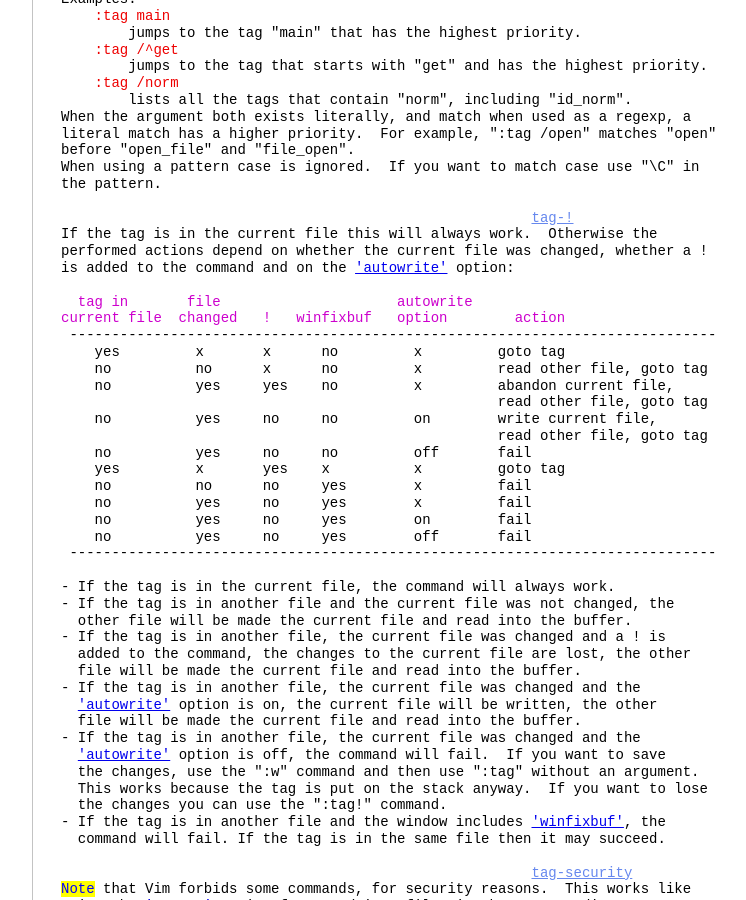
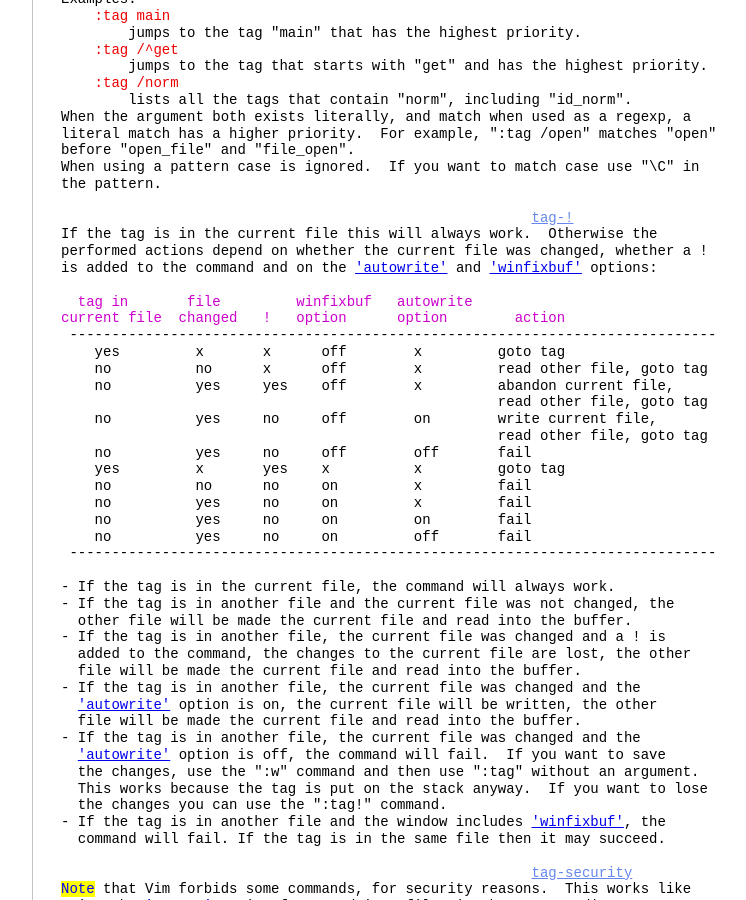
Before and after one commit to vim-jp/vimdoc-en, a Jekyll site: the page built from tagsrch.html, in a window 1280 px wide and 900 px high, scrolled down 6813 px. Shown: the whole window, without its empty margins (340-1086 px from the left). Built offline with Jekyll 4.4.1, drawn with Linux system fonts in a browser that asks for light colours; nearby versions of some CDN libraries; comment, search, counter and statistics services are not loaded; some of the changed text lies outside the part shown.

Commit message:
Generated by GitHub workflow 8307757647
https://github.com/vim-jp/vimdoc-en/actions/runs/8307757647

```diff
--- a/tagsrch.html
+++ b/tagsrch.html
@@ -3,7 +3,7 @@ layout: vimdoc
 helpname: 'tagsrch'
 ---
 <div id='vimCodeElement'>
-<a class="Constant" href="tagsrch.html" name="tagsrch.txt">tagsrch.txt</a>&nbsp;&nbsp; For&nbsp;<span class="Identifier">Vim version 9.1.</span>&nbsp;&nbsp;Last change: 2024 Mar 03<br>
+<a class="Constant" href="tagsrch.html" name="tagsrch.txt">tagsrch.txt</a>&nbsp;&nbsp; For&nbsp;<span class="Identifier">Vim version 9.1.</span>&nbsp;&nbsp;Last change: 2024 Mar 16<br>
 <br>
 <br>
 &nbsp;&nbsp;&nbsp;&nbsp;&nbsp;&nbsp;&nbsp;&nbsp;&nbsp;&nbsp;&nbsp;&nbsp;&nbsp;&nbsp;&nbsp;&nbsp;&nbsp;&nbsp;<span class="Identifier">VIM REFERENCE MANUAL&nbsp;&nbsp;&nbsp;&nbsp;by Bram Moolenaar</span><br>
@@ -412,23 +412,23 @@ the pattern.<br>
 &nbsp;&nbsp;&nbsp;&nbsp;&nbsp;&nbsp;&nbsp;&nbsp;&nbsp;&nbsp;&nbsp;&nbsp;&nbsp;&nbsp;&nbsp;&nbsp;&nbsp;&nbsp;&nbsp;&nbsp;&nbsp;&nbsp;&nbsp;&nbsp;&nbsp;&nbsp;&nbsp;&nbsp;&nbsp;&nbsp;&nbsp;&nbsp;&nbsp;&nbsp;&nbsp;&nbsp;&nbsp;&nbsp;&nbsp;&nbsp;&nbsp;&nbsp;&nbsp;&nbsp;&nbsp;&nbsp;&nbsp;&nbsp;&nbsp;&nbsp;&nbsp;&nbsp;&nbsp;&nbsp;&nbsp;&nbsp;<a class="Constant" href="tagsrch.html#tag-!" name="tag-!">tag-!</a><br>
 If the tag is in the current file this will always work.&nbsp;&nbsp;Otherwise the<br>
 performed actions depend on whether the current file was changed, whether a !<br>
-is added to the command and on the&nbsp;<a class="Type" href="options.html#'autowrite'">'autowrite'</a>&nbsp;option:<br>
+is added to the command and on the&nbsp;<a class="Type" href="options.html#'autowrite'">'autowrite'</a>&nbsp;and&nbsp;<a class="Type" href="options.html#'winfixbuf'">'winfixbuf'</a>&nbsp;options:<br>
 <br>
-&nbsp;&nbsp;<span class="PreProc">tag in&nbsp;&nbsp;&nbsp;&nbsp;&nbsp;&nbsp; file&nbsp;&nbsp;&nbsp;&nbsp;&nbsp;&nbsp;&nbsp;&nbsp;&nbsp;&nbsp;&nbsp;&nbsp;&nbsp;&nbsp;&nbsp;&nbsp;&nbsp;&nbsp;&nbsp;&nbsp; autowrite&nbsp;&nbsp;&nbsp;&nbsp;&nbsp;&nbsp;&nbsp;&nbsp;&nbsp;&nbsp;&nbsp;&nbsp;&nbsp;&nbsp;&nbsp;</span><br>
-<span class="PreProc">current file&nbsp;&nbsp;changed&nbsp;&nbsp; !&nbsp;&nbsp; winfixbuf&nbsp;&nbsp; option&nbsp;&nbsp;&nbsp;&nbsp;&nbsp;&nbsp;&nbsp;&nbsp;action</span><br>
+&nbsp;&nbsp;<span class="PreProc">tag in&nbsp;&nbsp;&nbsp;&nbsp;&nbsp;&nbsp; file&nbsp;&nbsp;&nbsp;&nbsp;&nbsp;&nbsp;&nbsp;&nbsp; winfixbuf&nbsp;&nbsp; autowrite&nbsp;&nbsp;&nbsp;&nbsp;&nbsp;&nbsp;&nbsp;</span><br>
+<span class="PreProc">current file&nbsp;&nbsp;changed&nbsp;&nbsp; !&nbsp;&nbsp; option&nbsp;&nbsp;&nbsp;&nbsp;&nbsp;&nbsp;option&nbsp;&nbsp;&nbsp;&nbsp;&nbsp;&nbsp;&nbsp;&nbsp;action</span><br>
 &nbsp;-----------------------------------------------------------------------------<br>
-&nbsp;&nbsp;&nbsp;&nbsp;yes&nbsp;&nbsp;&nbsp;&nbsp;&nbsp;&nbsp;&nbsp;&nbsp; x&nbsp;&nbsp;&nbsp;&nbsp;&nbsp;&nbsp; x&nbsp;&nbsp;&nbsp;&nbsp;&nbsp;&nbsp;no&nbsp;&nbsp;&nbsp;&nbsp;&nbsp;&nbsp;&nbsp;&nbsp; x&nbsp;&nbsp;&nbsp;&nbsp;&nbsp;&nbsp;&nbsp;&nbsp; goto tag<br>
-&nbsp;&nbsp;&nbsp;&nbsp;no&nbsp;&nbsp;&nbsp;&nbsp;&nbsp;&nbsp;&nbsp;&nbsp;&nbsp;&nbsp;no&nbsp;&nbsp;&nbsp;&nbsp;&nbsp;&nbsp;x&nbsp;&nbsp;&nbsp;&nbsp;&nbsp;&nbsp;no&nbsp;&nbsp;&nbsp;&nbsp;&nbsp;&nbsp;&nbsp;&nbsp; x&nbsp;&nbsp;&nbsp;&nbsp;&nbsp;&nbsp;&nbsp;&nbsp; read other file, goto tag<br>
-&nbsp;&nbsp;&nbsp;&nbsp;no&nbsp;&nbsp;&nbsp;&nbsp;&nbsp;&nbsp;&nbsp;&nbsp;&nbsp;&nbsp;yes&nbsp;&nbsp;&nbsp;&nbsp; yes&nbsp;&nbsp;&nbsp;&nbsp;no&nbsp;&nbsp;&nbsp;&nbsp;&nbsp;&nbsp;&nbsp;&nbsp; x&nbsp;&nbsp;&nbsp;&nbsp;&nbsp;&nbsp;&nbsp;&nbsp; abandon current file,<br>
+&nbsp;&nbsp;&nbsp;&nbsp;yes&nbsp;&nbsp;&nbsp;&nbsp;&nbsp;&nbsp;&nbsp;&nbsp; x&nbsp;&nbsp;&nbsp;&nbsp;&nbsp;&nbsp; x&nbsp;&nbsp;&nbsp;&nbsp;&nbsp;&nbsp;off&nbsp;&nbsp;&nbsp;&nbsp;&nbsp;&nbsp;&nbsp;&nbsp;x&nbsp;&nbsp;&nbsp;&nbsp;&nbsp;&nbsp;&nbsp;&nbsp; goto tag<br>
+&nbsp;&nbsp;&nbsp;&nbsp;no&nbsp;&nbsp;&nbsp;&nbsp;&nbsp;&nbsp;&nbsp;&nbsp;&nbsp;&nbsp;no&nbsp;&nbsp;&nbsp;&nbsp;&nbsp;&nbsp;x&nbsp;&nbsp;&nbsp;&nbsp;&nbsp;&nbsp;off&nbsp;&nbsp;&nbsp;&nbsp;&nbsp;&nbsp;&nbsp;&nbsp;x&nbsp;&nbsp;&nbsp;&nbsp;&nbsp;&nbsp;&nbsp;&nbsp; read other file, goto tag<br>
+&nbsp;&nbsp;&nbsp;&nbsp;no&nbsp;&nbsp;&nbsp;&nbsp;&nbsp;&nbsp;&nbsp;&nbsp;&nbsp;&nbsp;yes&nbsp;&nbsp;&nbsp;&nbsp; yes&nbsp;&nbsp;&nbsp;&nbsp;off&nbsp;&nbsp;&nbsp;&nbsp;&nbsp;&nbsp;&nbsp;&nbsp;x&nbsp;&nbsp;&nbsp;&nbsp;&nbsp;&nbsp;&nbsp;&nbsp; abandon current file,<br>
 &nbsp;&nbsp;&nbsp;&nbsp;&nbsp;&nbsp;&nbsp;&nbsp;&nbsp;&nbsp;&nbsp;&nbsp;&nbsp;&nbsp;&nbsp;&nbsp;&nbsp;&nbsp;&nbsp;&nbsp;&nbsp;&nbsp;&nbsp;&nbsp;&nbsp;&nbsp;&nbsp;&nbsp;&nbsp;&nbsp;&nbsp;&nbsp;&nbsp;&nbsp;&nbsp;&nbsp;&nbsp;&nbsp;&nbsp;&nbsp;&nbsp;&nbsp;&nbsp;&nbsp;&nbsp;&nbsp;&nbsp;&nbsp;&nbsp;&nbsp;&nbsp;&nbsp;read other file, goto tag<br>
-&nbsp;&nbsp;&nbsp;&nbsp;no&nbsp;&nbsp;&nbsp;&nbsp;&nbsp;&nbsp;&nbsp;&nbsp;&nbsp;&nbsp;yes&nbsp;&nbsp;&nbsp;&nbsp; no&nbsp;&nbsp;&nbsp;&nbsp; no&nbsp;&nbsp;&nbsp;&nbsp;&nbsp;&nbsp;&nbsp;&nbsp; on&nbsp;&nbsp;&nbsp;&nbsp;&nbsp;&nbsp;&nbsp;&nbsp;write current file,<br>
+&nbsp;&nbsp;&nbsp;&nbsp;no&nbsp;&nbsp;&nbsp;&nbsp;&nbsp;&nbsp;&nbsp;&nbsp;&nbsp;&nbsp;yes&nbsp;&nbsp;&nbsp;&nbsp; no&nbsp;&nbsp;&nbsp;&nbsp; off&nbsp;&nbsp;&nbsp;&nbsp;&nbsp;&nbsp;&nbsp;&nbsp;on&nbsp;&nbsp;&nbsp;&nbsp;&nbsp;&nbsp;&nbsp;&nbsp;write current file,<br>
 &nbsp;&nbsp;&nbsp;&nbsp;&nbsp;&nbsp;&nbsp;&nbsp;&nbsp;&nbsp;&nbsp;&nbsp;&nbsp;&nbsp;&nbsp;&nbsp;&nbsp;&nbsp;&nbsp;&nbsp;&nbsp;&nbsp;&nbsp;&nbsp;&nbsp;&nbsp;&nbsp;&nbsp;&nbsp;&nbsp;&nbsp;&nbsp;&nbsp;&nbsp;&nbsp;&nbsp;&nbsp;&nbsp;&nbsp;&nbsp;&nbsp;&nbsp;&nbsp;&nbsp;&nbsp;&nbsp;&nbsp;&nbsp;&nbsp;&nbsp;&nbsp;&nbsp;read other file, goto tag<br>
-&nbsp;&nbsp;&nbsp;&nbsp;no&nbsp;&nbsp;&nbsp;&nbsp;&nbsp;&nbsp;&nbsp;&nbsp;&nbsp;&nbsp;yes&nbsp;&nbsp;&nbsp;&nbsp; no&nbsp;&nbsp;&nbsp;&nbsp; no&nbsp;&nbsp;&nbsp;&nbsp;&nbsp;&nbsp;&nbsp;&nbsp; off&nbsp;&nbsp;&nbsp;&nbsp;&nbsp;&nbsp; fail<br>
+&nbsp;&nbsp;&nbsp;&nbsp;no&nbsp;&nbsp;&nbsp;&nbsp;&nbsp;&nbsp;&nbsp;&nbsp;&nbsp;&nbsp;yes&nbsp;&nbsp;&nbsp;&nbsp; no&nbsp;&nbsp;&nbsp;&nbsp; off&nbsp;&nbsp;&nbsp;&nbsp;&nbsp;&nbsp;&nbsp;&nbsp;off&nbsp;&nbsp;&nbsp;&nbsp;&nbsp;&nbsp; fail<br>
 &nbsp;&nbsp;&nbsp;&nbsp;yes&nbsp;&nbsp;&nbsp;&nbsp;&nbsp;&nbsp;&nbsp;&nbsp; x&nbsp;&nbsp;&nbsp;&nbsp;&nbsp;&nbsp; yes&nbsp;&nbsp;&nbsp;&nbsp;x&nbsp;&nbsp;&nbsp;&nbsp;&nbsp;&nbsp;&nbsp;&nbsp;&nbsp;&nbsp;x&nbsp;&nbsp;&nbsp;&nbsp;&nbsp;&nbsp;&nbsp;&nbsp; goto tag<br>
-&nbsp;&nbsp;&nbsp;&nbsp;no&nbsp;&nbsp;&nbsp;&nbsp;&nbsp;&nbsp;&nbsp;&nbsp;&nbsp;&nbsp;no&nbsp;&nbsp;&nbsp;&nbsp;&nbsp;&nbsp;no&nbsp;&nbsp;&nbsp;&nbsp; yes&nbsp;&nbsp;&nbsp;&nbsp;&nbsp;&nbsp;&nbsp;&nbsp;x&nbsp;&nbsp;&nbsp;&nbsp;&nbsp;&nbsp;&nbsp;&nbsp; fail<br>
-&nbsp;&nbsp;&nbsp;&nbsp;no&nbsp;&nbsp;&nbsp;&nbsp;&nbsp;&nbsp;&nbsp;&nbsp;&nbsp;&nbsp;yes&nbsp;&nbsp;&nbsp;&nbsp; no&nbsp;&nbsp;&nbsp;&nbsp; yes&nbsp;&nbsp;&nbsp;&nbsp;&nbsp;&nbsp;&nbsp;&nbsp;x&nbsp;&nbsp;&nbsp;&nbsp;&nbsp;&nbsp;&nbsp;&nbsp; fail<br>
-&nbsp;&nbsp;&nbsp;&nbsp;no&nbsp;&nbsp;&nbsp;&nbsp;&nbsp;&nbsp;&nbsp;&nbsp;&nbsp;&nbsp;yes&nbsp;&nbsp;&nbsp;&nbsp; no&nbsp;&nbsp;&nbsp;&nbsp; yes&nbsp;&nbsp;&nbsp;&nbsp;&nbsp;&nbsp;&nbsp;&nbsp;on&nbsp;&nbsp;&nbsp;&nbsp;&nbsp;&nbsp;&nbsp;&nbsp;fail<br>
-&nbsp;&nbsp;&nbsp;&nbsp;no&nbsp;&nbsp;&nbsp;&nbsp;&nbsp;&nbsp;&nbsp;&nbsp;&nbsp;&nbsp;yes&nbsp;&nbsp;&nbsp;&nbsp; no&nbsp;&nbsp;&nbsp;&nbsp; yes&nbsp;&nbsp;&nbsp;&nbsp;&nbsp;&nbsp;&nbsp;&nbsp;off&nbsp;&nbsp;&nbsp;&nbsp;&nbsp;&nbsp; fail<br>
+&nbsp;&nbsp;&nbsp;&nbsp;no&nbsp;&nbsp;&nbsp;&nbsp;&nbsp;&nbsp;&nbsp;&nbsp;&nbsp;&nbsp;no&nbsp;&nbsp;&nbsp;&nbsp;&nbsp;&nbsp;no&nbsp;&nbsp;&nbsp;&nbsp; on&nbsp;&nbsp;&nbsp;&nbsp;&nbsp;&nbsp;&nbsp;&nbsp; x&nbsp;&nbsp;&nbsp;&nbsp;&nbsp;&nbsp;&nbsp;&nbsp; fail<br>
+&nbsp;&nbsp;&nbsp;&nbsp;no&nbsp;&nbsp;&nbsp;&nbsp;&nbsp;&nbsp;&nbsp;&nbsp;&nbsp;&nbsp;yes&nbsp;&nbsp;&nbsp;&nbsp; no&nbsp;&nbsp;&nbsp;&nbsp; on&nbsp;&nbsp;&nbsp;&nbsp;&nbsp;&nbsp;&nbsp;&nbsp; x&nbsp;&nbsp;&nbsp;&nbsp;&nbsp;&nbsp;&nbsp;&nbsp; fail<br>
+&nbsp;&nbsp;&nbsp;&nbsp;no&nbsp;&nbsp;&nbsp;&nbsp;&nbsp;&nbsp;&nbsp;&nbsp;&nbsp;&nbsp;yes&nbsp;&nbsp;&nbsp;&nbsp; no&nbsp;&nbsp;&nbsp;&nbsp; on&nbsp;&nbsp;&nbsp;&nbsp;&nbsp;&nbsp;&nbsp;&nbsp; on&nbsp;&nbsp;&nbsp;&nbsp;&nbsp;&nbsp;&nbsp;&nbsp;fail<br>
+&nbsp;&nbsp;&nbsp;&nbsp;no&nbsp;&nbsp;&nbsp;&nbsp;&nbsp;&nbsp;&nbsp;&nbsp;&nbsp;&nbsp;yes&nbsp;&nbsp;&nbsp;&nbsp; no&nbsp;&nbsp;&nbsp;&nbsp; on&nbsp;&nbsp;&nbsp;&nbsp;&nbsp;&nbsp;&nbsp;&nbsp; off&nbsp;&nbsp;&nbsp;&nbsp;&nbsp;&nbsp; fail<br>
 &nbsp;-----------------------------------------------------------------------------<br>
 <br>
 - If the tag is in the current file, the command will always work.<br>
```
